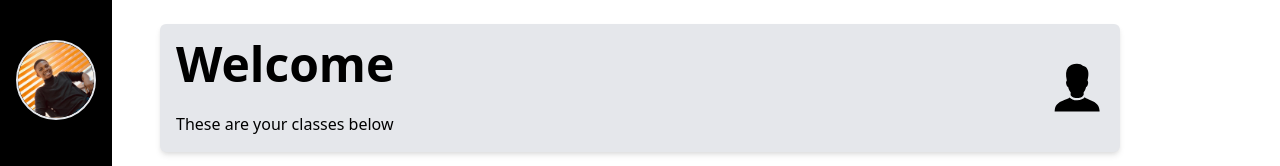
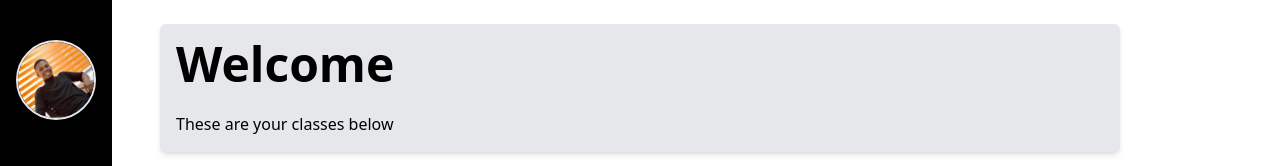
Before and after one commit to Victorakinwunmi/Login-dashboard, a Nuxt app: page /classes in a window 1280 px wide. Shown: the top 166 px of the page. Built offline with nearby package versions, Linux system fonts and the light colour scheme.

Commit message:
i edited the WelcomeText component in classes section

```diff
--- a/components/classes/WelcomeText.vue
+++ b/components/classes/WelcomeText.vue
@@ -5,24 +5,9 @@
       <p>These are your classes below</p>
     </div>
     <div>
-      <svg
-        xmlns="http://www.w3.org/2000/svg"
-        xmlns:xlink="http://www.w3.org/1999/xlink"
-        class="w-14 h-14 fill-current"
-        viewBox="0 0 50 50"
-        version="1.1"
-      >
-        <g id="surface1">
-          <path
-            style="
-              stroke: none;
-              fill-rule: nonzero;
-              fill-opacity: 1;
-            "
-            d="M 25.875 3.40625 C 22.195313 3.472656 19.507813 4.570313 17.875 6.71875 C 15.941406 9.265625 15.589844 13.144531 16.8125 18.21875 C 16.363281 18.769531 16.023438 19.605469 16.15625 20.71875 C 16.417969 22.914063 17.296875 23.824219 18 24.1875 C 18.339844 25.921875 19.296875 27.863281 20.21875 28.78125 L 20.21875 29.25 C 20.222656 29.910156 20.210938 30.535156 20.1875 31.1875 C 20.710938 32.28125 22.371094 34 26 34 C 29.65625 34 31.359375 32.246094 31.84375 31.03125 C 31.824219 30.429688 31.839844 29.859375 31.84375 29.25 L 31.84375 28.78125 C 32.738281 27.867188 33.660156 25.921875 34 24.1875 C 34.722656 23.828125 35.578125 22.921875 35.84375 20.71875 C 35.976563 19.628906 35.65625 18.800781 35.21875 18.25 C 35.800781 16.269531 36.988281 11.113281 34.9375 7.8125 C 34.078125 6.429688 32.777344 5.558594 31.0625 5.21875 C 30.117188 4.027344 28.304688 3.40625 25.875 3.40625 Z M 32.75 33.34375 C 31.488281 34.800781 29.257813 36 26 36 C 22.683594 36 20.515625 34.78125 19.28125 33.375 C 18.328125 34.175781 16.804688 34.777344 15.125 35.4375 C 11.21875 36.972656 6.363281 38.871094 6 44.9375 L 5.9375 46 L 46.0625 46 L 46 44.9375 C 45.636719 38.871094 40.800781 36.972656 36.90625 35.4375 C 35.21875 34.769531 33.699219 34.15625 32.75 33.34375 Z "
-          />
-        </g>
-      </svg>
+      <div class="block lg:hidden h-20 w-20 rounded-full overflow-hidden border-2 border-white">
+        <img :src="require('@/assets/tech/dp.jpg')" class="full h-full object-cover">
+      </div>
     </div>
   </div>
 </template>
```
